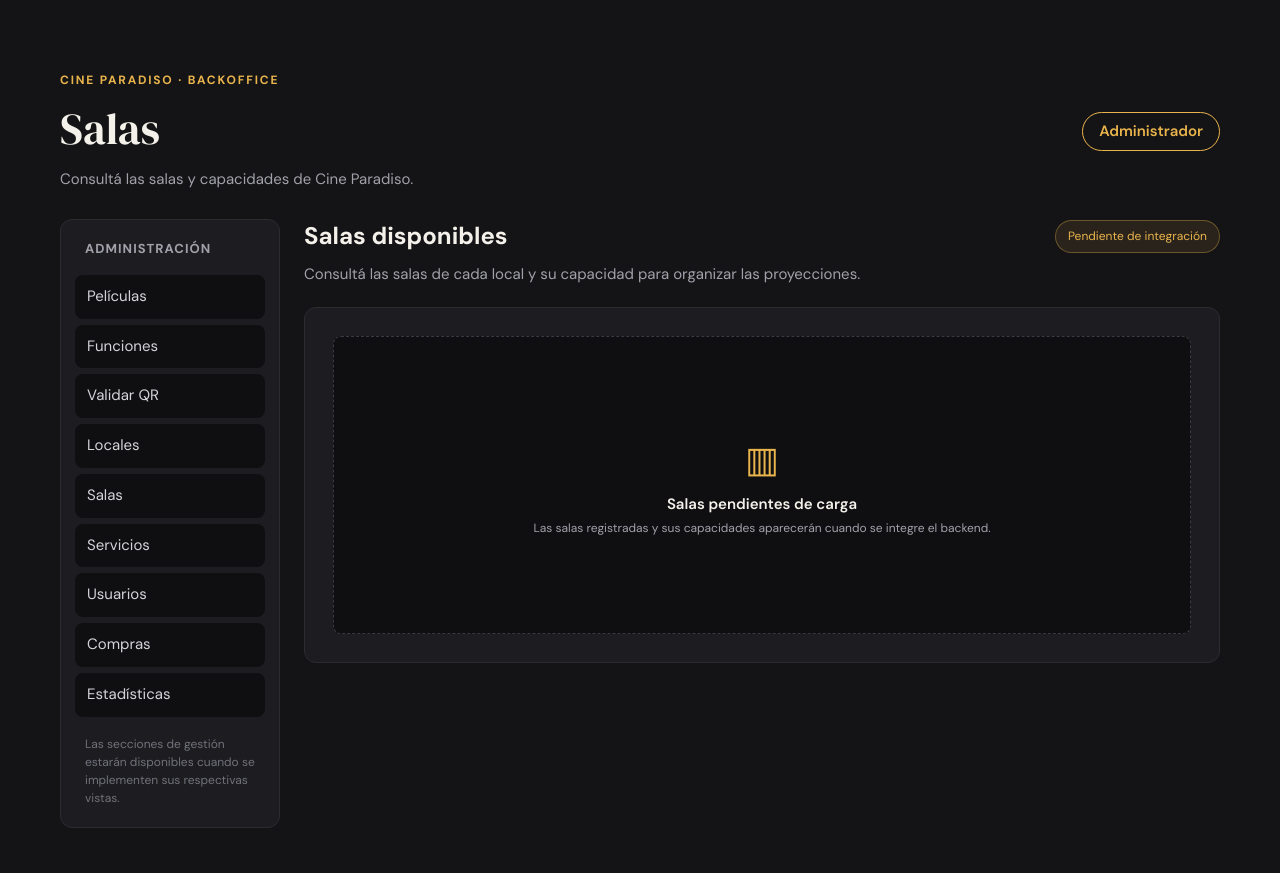
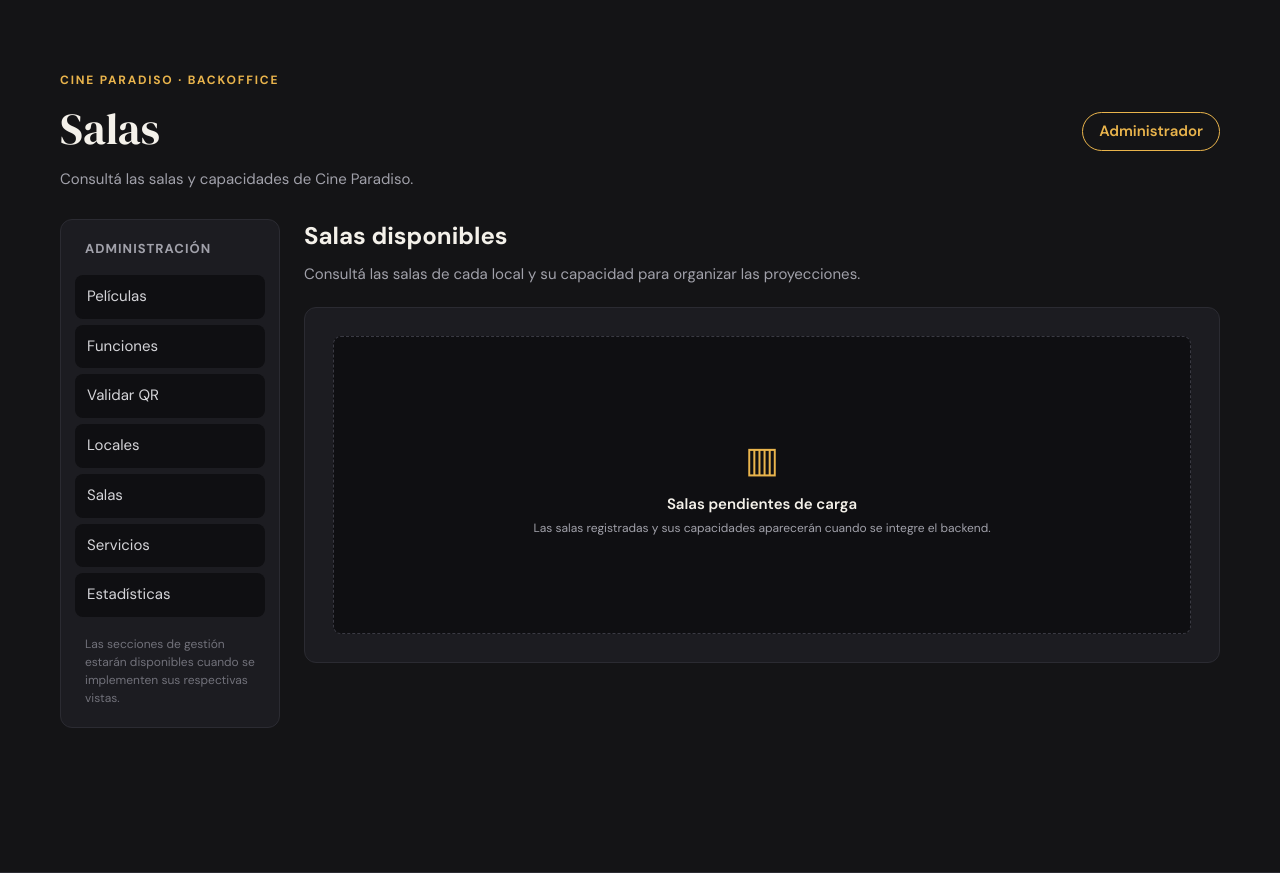
Before and after one commit to gastonroberti12/Get_notas, a Flask app: template frontend/templates/backadmin/salas.html in a window 1280 px wide. Shown: the part 69-942 px from the top of the page. Run offline with Flask 3, Linux system fonts and the light colour scheme; the template is opened without the code that fills it, so the values that code supplies are empty.

Commit message:
fix(backoffice): elimino usuarios y compras del backoffice ademas de texto irrelevante en los templates

```diff
--- a/frontend/templates/backadmin/barralateral.html
+++ b/frontend/templates/backadmin/barralateral.html
@@ -11,8 +11,6 @@
             <li><a href="{{ url_for('backoffice.locales_admin') }}">Locales</a></li>
             <li><a href="{{ url_for('backoffice.salas_admin') }}">Salas</a></li>
             <li><a href="{{ url_for('backoffice.servicios_admin') }}">Servicios</a></li>
-            <li><span>Usuarios</span></li>
-            <li><span>Compras</span></li>
             <li><a href="{{ url_for('backoffice.estadisticas_admin') }}">Estadísticas</a></li>
 </li>
         </ul>
--- a/frontend/templates/backadmin/estaditicas.html
+++ b/frontend/templates/backadmin/estaditicas.html
@@ -35,7 +35,6 @@
 
             <div class="admin-section-heading">
                 <h2>Resumen general</h2>
-                <span class="admin-pending">Pendiente de integración</span>
             </div>
 
             <p class="admin-description">
--- a/frontend/templates/backadmin/funciones.html
+++ b/frontend/templates/backadmin/funciones.html
@@ -33,7 +33,6 @@
 
             <div class="admin-section-heading">
                 <h2>Nueva función</h2>
-                <span class="admin-pending">Pendiente de integración</span>
             </div>
 
             <p class="admin-description">
--- a/frontend/templates/backadmin/locales.html
+++ b/frontend/templates/backadmin/locales.html
@@ -35,7 +35,6 @@
 
             <div class="admin-section-heading">
                 <h2>Locales registrados</h2>
-                <span class="admin-pending">Pendiente de integración</span>
             </div>
 
             <p class="admin-description">
--- a/frontend/templates/backadmin/salas.html
+++ b/frontend/templates/backadmin/salas.html
@@ -35,7 +35,6 @@
 
             <div class="admin-section-heading">
                 <h2>Salas disponibles</h2>
-                <span class="admin-pending">Pendiente de integración</span>
             </div>
 
             <p class="admin-description">
--- a/frontend/templates/backadmin/serviciosa_adicionales.html
+++ b/frontend/templates/backadmin/serviciosa_adicionales.html
@@ -31,7 +31,6 @@
 
             <div class="admin-section-heading">
                 <h2>Agregar servicio</h2>
-                <span class="admin-pending">Pendiente de integración</span>
             </div>
 
             <p class="admin-description">
--- a/frontend/templates/backadmin/validar_qr.html
+++ b/frontend/templates/backadmin/validar_qr.html
@@ -32,7 +32,6 @@
 
             <div class="admin-section-heading">
                 <h2>Validar entrada</h2>
-                <span class="admin-pending">Pendiente de integración</span>
             </div>
 
             <p class="admin-description">
```
